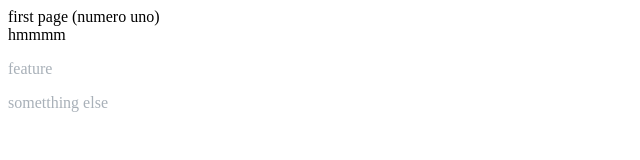
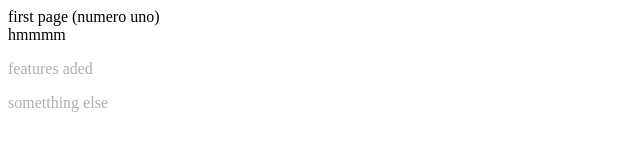
Before and after one commit to Mickeyjey/pytest, a plain HTML site: page index.html in a window 1280 px wide. Shown: the full height of the page, 0-640 px from the left. Drawn offline with Linux system fonts and the light colour scheme.

Commit message:
add feature branch

```diff
--- a/index.html
+++ b/index.html
@@ -13,7 +13,7 @@
         hmmmm
     </div>
     <p>
-        feature
+        features aded
     </p>
     <p>
         sometthing else
```
